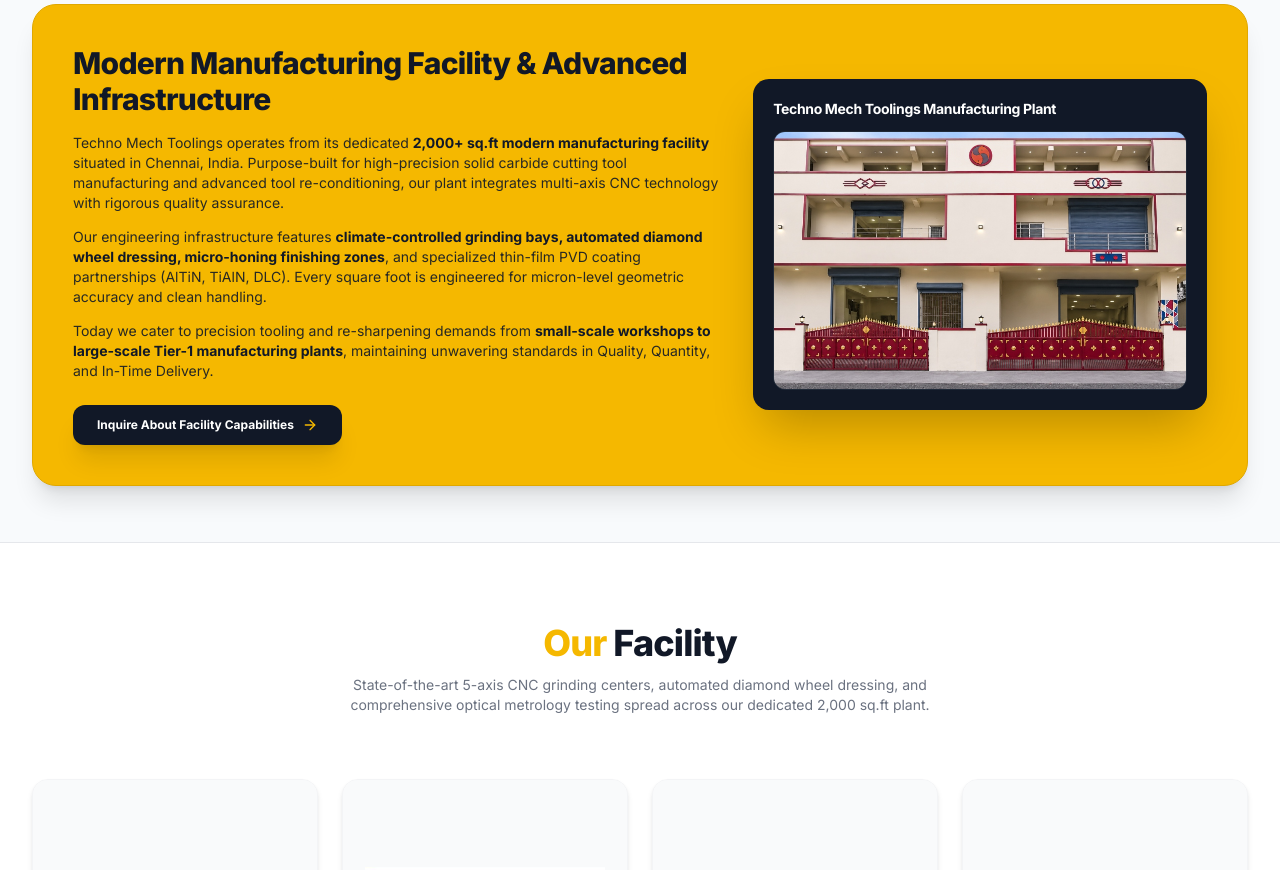
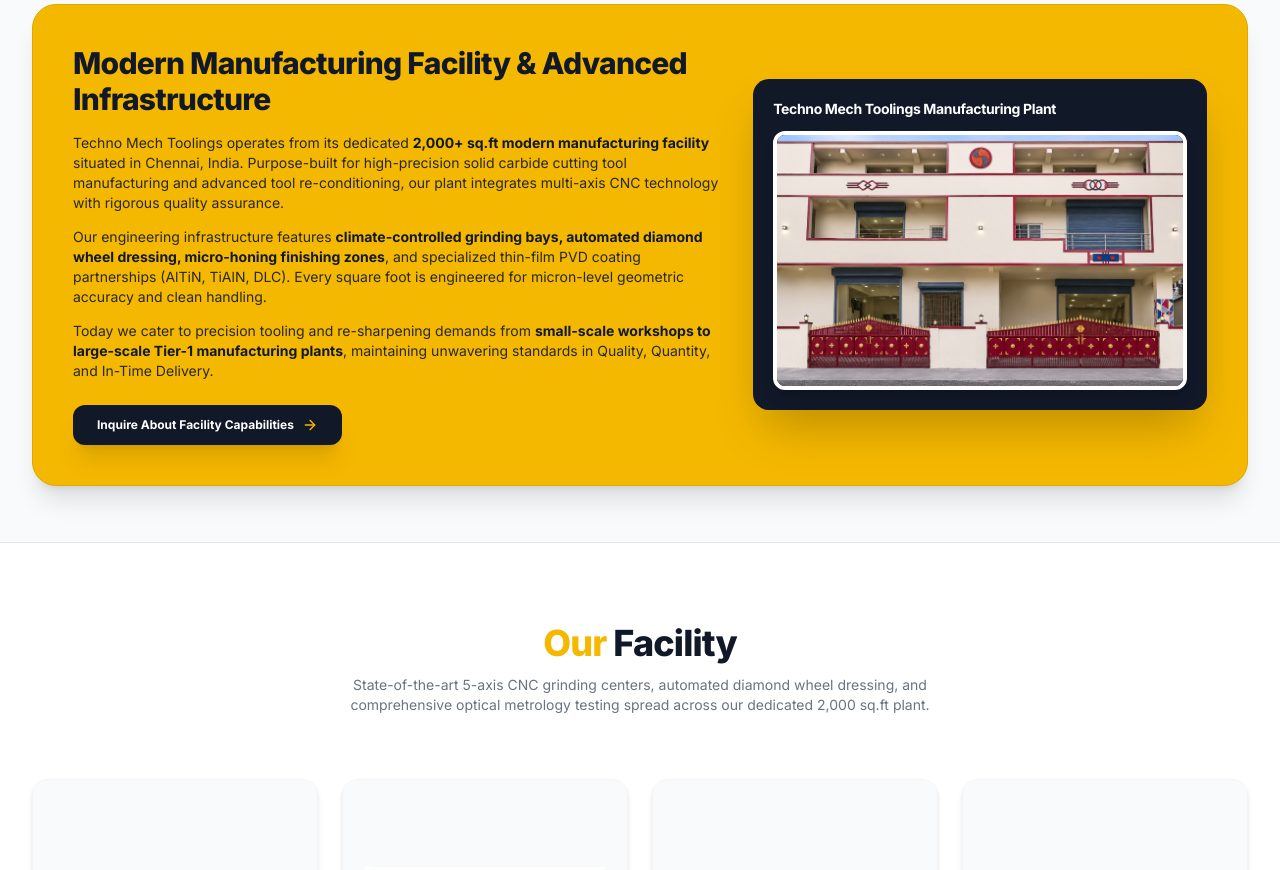
Before and after one commit to santhoshm21/techno-mill, a React (Vite) app: page /about in a window 1280 px wide. Shown: the part 1940-2810 px from the top of the page. Built offline with nearby package versions, Linux system fonts and the light colour scheme.

Commit message:
Update plant photo border to white on About page

```diff
--- a/src/pages/About.jsx
+++ b/src/pages/About.jsx
@@ -248,7 +248,7 @@ export default function About({ embedded = false }) {
                   <h4 className="text-sm font-bold text-white tracking-tight mb-3">
                     Techno Mech Toolings Manufacturing Plant
                   </h4>
-                  <div className="rounded-xl overflow-hidden aspect-[16/10] bg-gray-900 border border-gray-800">
+                  <div className="rounded-xl overflow-hidden aspect-[16/10] bg-gray-900 border-4 border-white shadow-lg">
                     <img
                       src="/images/company/tmt-factory-building.jpg"
                       alt="Techno Mech Toolings Corporate & Manufacturing Plant, Chennai"
```
